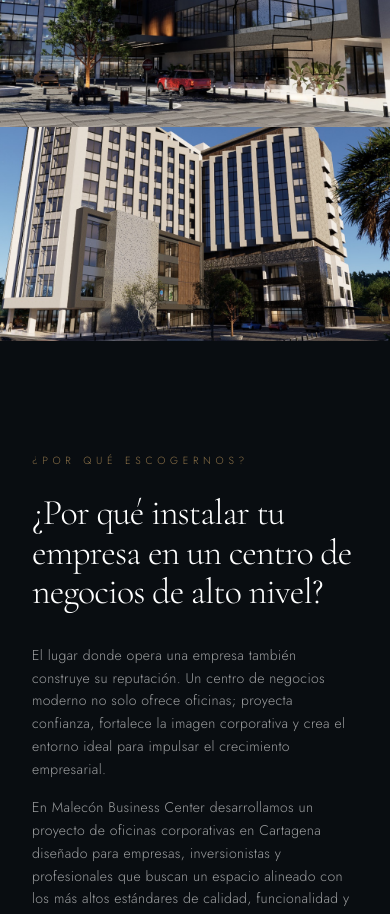
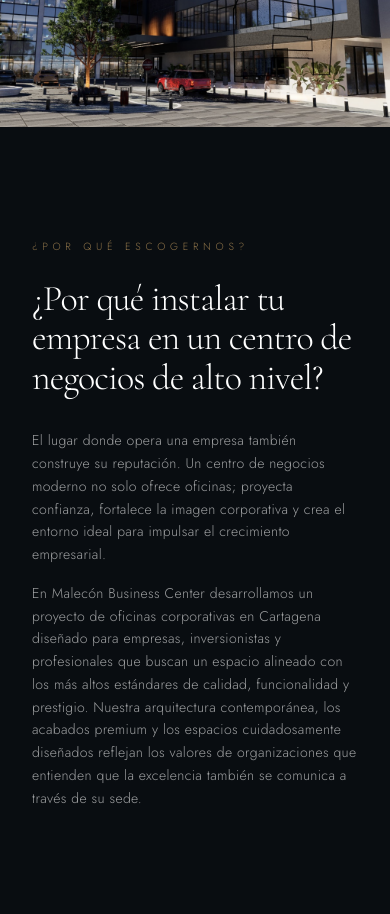
Before and after one commit to jerdiaz/malecon-residences, a Next.js app: page / in a window 390 px wide. Shown: the part 2440-3354 px from the top of the page. Built offline with nearby package versions, Linux system fonts and the light colour scheme.

Commit message:
Movil: forzar texto antes que la foto en los bloques de historia

```diff
--- a/src/components/StoryBlock.tsx
+++ b/src/components/StoryBlock.tsx
@@ -35,11 +35,13 @@ export default function StoryBlock({
           imagePos === "left" ? "lg:[grid-template-columns:1fr_1fr]" : ""
         }`}
       >
-        {/* Imagen izquierda */}
-        {imagePos === "left" && <ImagePanel image={image} />}
+        {/* Imagen izquierda — en móvil siempre va después del texto (order-2) para
+            que cada sección se identifique por su propio título antes que por su foto;
+            en desktop vuelve a su posición natural en la columna izquierda. */}
+        {imagePos === "left" && <ImagePanel image={image} className="order-2 lg:order-none" />}
 
-        {/* Texto */}
-        <div className="flex items-center px-8 py-28 lg:items-start lg:px-16 xl:px-24">
+        {/* Texto — en móvil siempre primero (order-1), en desktop vuelve a su posición natural */}
+        <div className="order-1 flex items-center px-8 py-28 lg:order-none lg:items-start lg:px-16 xl:px-24">
           <div className="max-w-lg">
             <Reveal>
               <p className="mb-6 text-[0.65rem] font-light uppercase tracking-[0.45em] text-bronze/80">
@@ -80,17 +82,17 @@ export default function StoryBlock({
           </div>
         </div>
 
-        {/* Imagen derecha */}
-        {imagePos === "right" && <ImagePanel image={image} />}
+        {/* Imagen derecha — mismo orden forzado en móvil que la variante izquierda */}
+        {imagePos === "right" && <ImagePanel image={image} className="order-2 lg:order-none" />}
       </div>
     </section>
   );
 }
 
-function ImagePanel({ image }: { image: string }) {
+function ImagePanel({ image, className = "" }: { image: string; className?: string }) {
   return (
     <motion.div
-      className="relative min-h-[55vw] overflow-hidden lg:min-h-0"
+      className={`relative min-h-[55vw] overflow-hidden lg:min-h-0 ${className}`}
       initial={{ opacity: 0 }}
       whileInView={{ opacity: 1 }}
       viewport={{ once: false, amount: 0.08 }}
```
